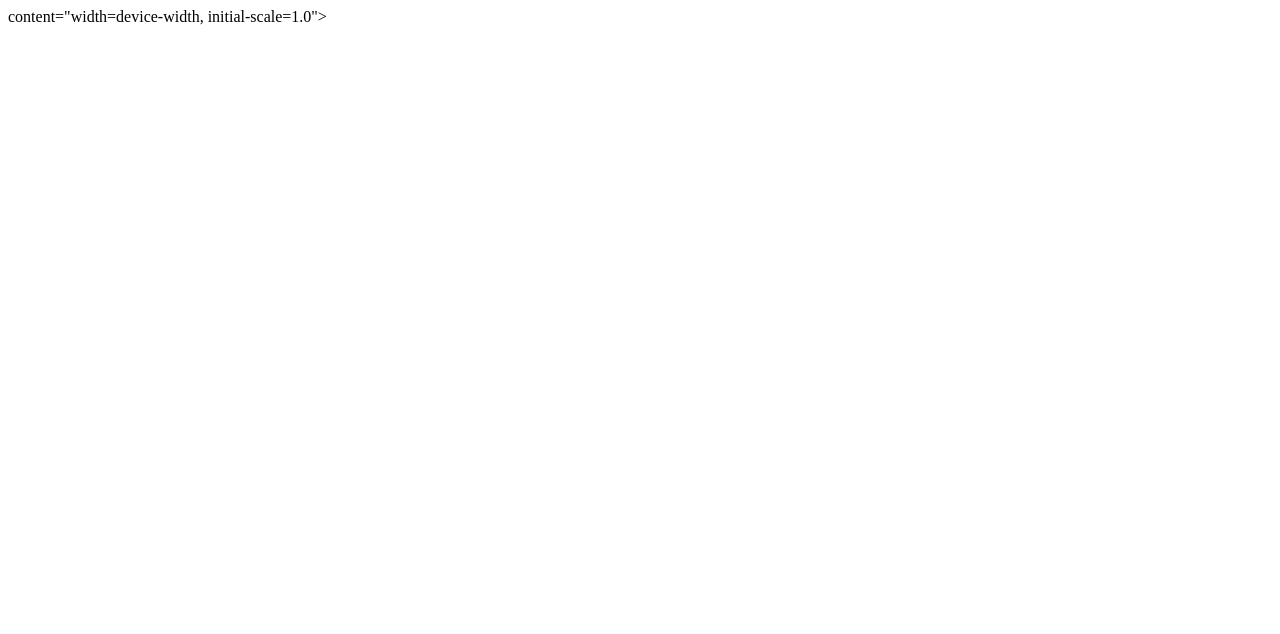
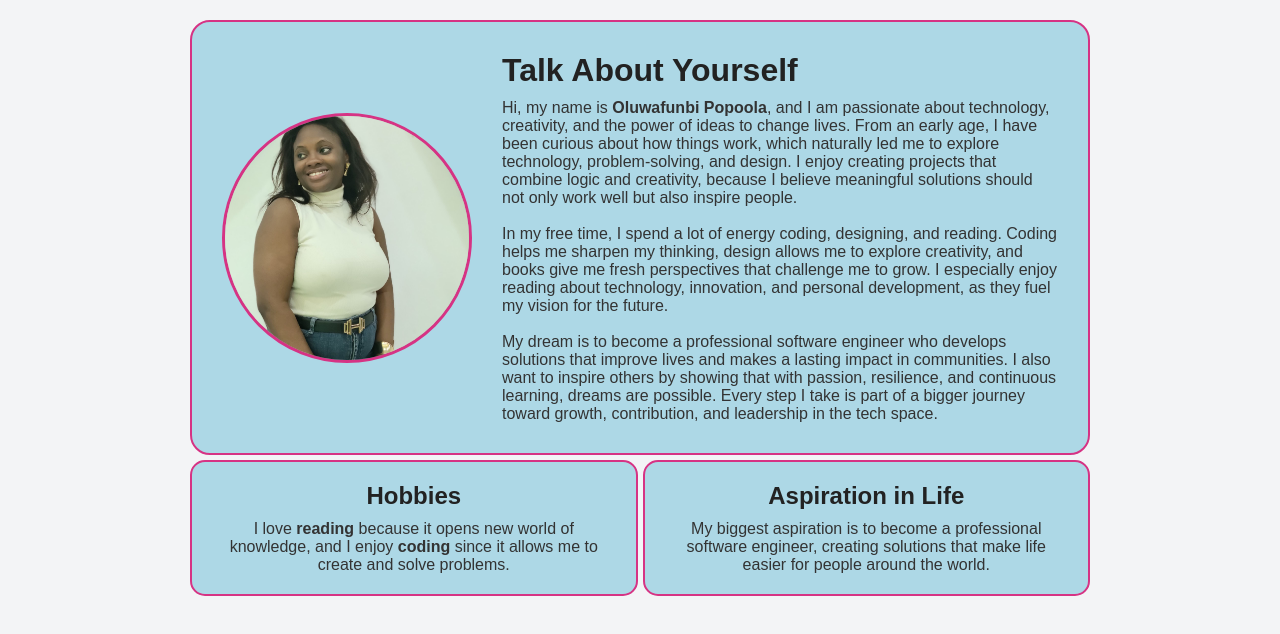
Before and after one commit to funbus92/altschool-assignment, a plain HTML site: page Profile-Assignment/Profile.html in a window 1280 px wide. Drawn offline with Linux system fonts and the light colour scheme.

Commit message:
profile assignment

```diff
--- a/Profile-Assignment/Profile.html
+++ b/Profile-Assignment/Profile.html
@@ -2,11 +2,46 @@
 <html lang="en">
 <head>
     <meta charset="UTF-8">
-    <meta name="viewport"> content="width=device-width, initial-scale=1.0">
+    <meta name="viewport" content="width=device-width, initial-scale=1.0">
     <title>My Personal Profile</title>
     <link rel="stylesheet" href="Style.css">
 </head>
 <body>
+<div class="container">
 
+    <!------Top section---->
+    <header class="intro">
+        <div class="profile-pic">
+            <img src="../funbi.jpeg"/>
+        </div>
+        <div class="about">
+            <h1>Talk About Yourself</h1>
+            <p>
+                Hi, my name is <strong>Oluwafunbi Popoola</strong>, and I am passionate about technology, creativity, and the power of ideas to change lives. From an early age, I have been curious about how things work, which naturally led me to explore technology, problem-solving, and design. I enjoy creating projects that combine logic and creativity, because I believe meaningful solutions should not only work well but also inspire people.
+            </p>
+            <br/>
+            <p>In my free time, I spend a lot of energy coding, designing, and reading. Coding helps me sharpen my thinking, design allows me to explore creativity, and books give me fresh perspectives that challenge me to grow. I especially enjoy reading about technology, innovation, and personal development, as they fuel my vision for the future.</p>
+            <br/>
+            <p>My dream is to become a professional software engineer who develops solutions that improve lives and makes a lasting impact in communities. I also want to inspire others by showing that with passion, resilience, and continuous learning, dreams are possible. Every step I take is part of a bigger journey toward growth, contribution, and leadership in the tech space.</p>
+        </div>
+    </header>
+
+    <!---- Bottom Grid ---->
+    <main class="grid-boxes">
+        <section class="hobbies">
+            <h2>Hobbies</h2>
+            <p>I love <strong>reading</strong> because it opens new world of knowledge,
+                and I enjoy <strong>coding</strong> since it allows me to create and solve problems.</p>
+        </section>
+
+        <section class="aspiration">
+            <h2>Aspiration in Life</h2>
+            <p>
+                My biggest aspiration is to become a professional software engineer,
+                creating solutions that make life easier for people around the world.</p>
+        </section>
+    </main>
+
+</div>
 </body>
 </html>
--- a/Profile-Assignment/Style.css
+++ b/Profile-Assignment/Style.css
@@ -0,0 +1,94 @@
+/* General Reset */
+* {
+    margin: 0;
+    padding: 0;
+    box-sizing: border-box;
+}
+body {
+    font-family: Arial, sans-serif;
+    background-color: #f3f4f6;
+    color: #333;
+    padding: 20px;
+}
+
+/* Container */
+.container {
+    display: grid;
+    gap: 5px;
+    max-width: 900px;
+    margin: auto;
+}
+/* Top Box (Intro Session) */
+.intro {
+    display: grid;
+    grid-template-columns: 200px 1fr;
+    gap: 20px;
+    background: #add8e6;
+    border: 2px solid #d63384;
+    border-radius: 20px;
+    padding: 30px;
+    align-items: center;
+    /* margin-bottom: 0px; */
+}
+/* Circle Placeholder */
+.profile-pic {
+    width: 250px;
+    height: 250px;
+    background: #bbb;
+    border-radius: 50%;
+    border: 3px solid #d63384;
+    overflow: hidden;
+}
+
+.profile-pic img {
+    width: 100%;
+    height: 100%;
+    object-fit: cover;  /* keeps proportions inside the circle */
+  }
+
+/* About Session */
+.about {
+    margin-left: 60px;
+}
+
+.about h1 {
+    margin-bottom: 10px;
+    color: #222;
+}
+
+/* Bottom Grid */
+.grid-boxes {
+    display: grid;
+    grid-template-columns: 1fr 1fr;
+    gap: 5px;
+    margin: 0px;
+}
+
+.grid-boxes section {
+    background: #add8e6;
+    border-radius: 15px;
+    padding: 20px;
+    border: 2px solid #d63384;
+    text-align: center;
+}
+
+.grid-boxes h2 {
+    margin-bottom: 10px;
+    color: #222;
+}
+
+/* Responsive Layout */
+@media (max-width: 700px) {
+        .intro {
+        grid-template-columns: 1fr;
+        text-align: center;
+    }
+
+    .grid-boxes {
+        grid-template-columns: 1fr;
+    }
+
+    .profile-pic {
+        margin-bottom: 15px;
+    }
+}
```
